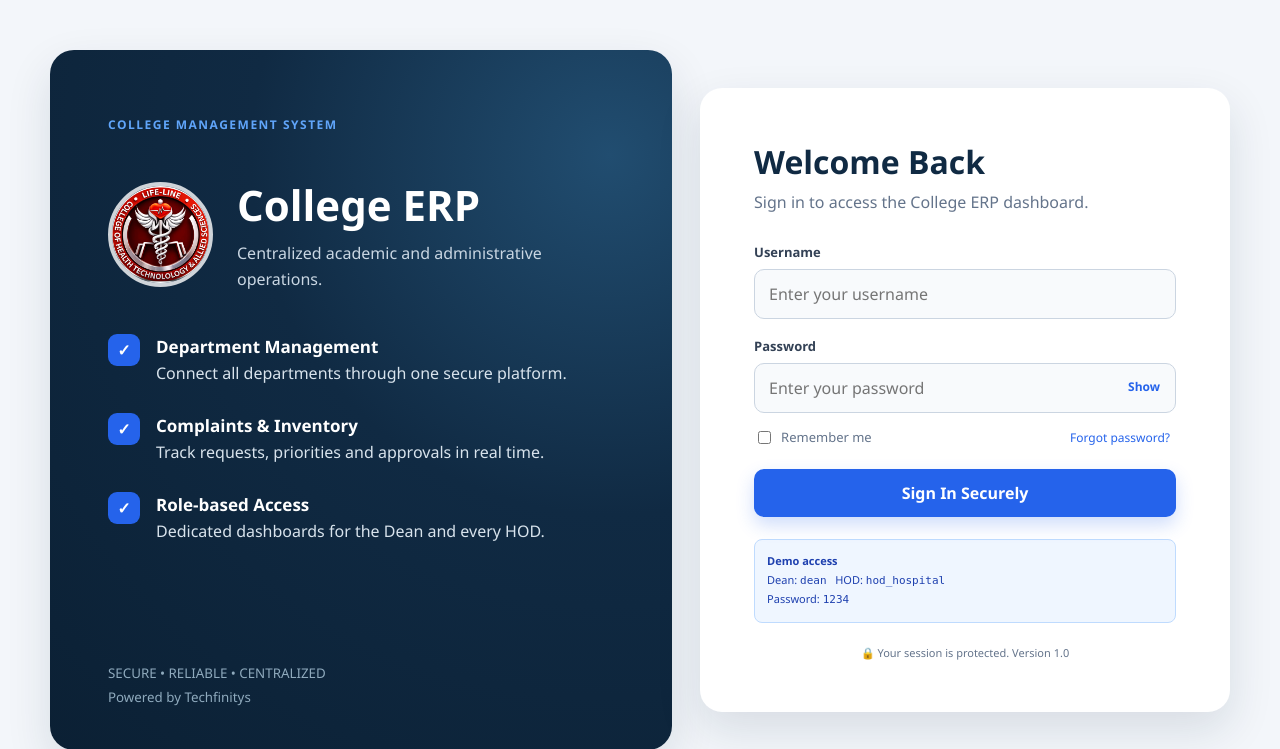
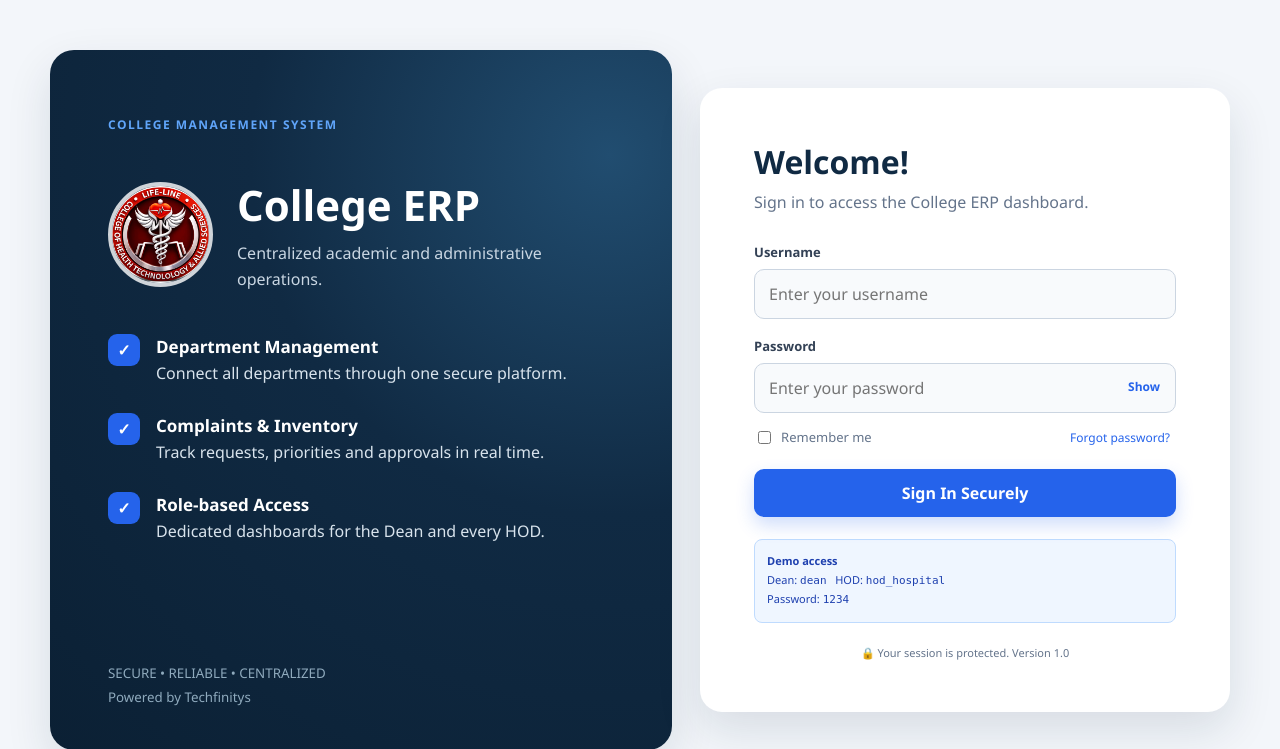
Before and after one commit to gitwork3054/college_erp, a Flask app: page / in a window 1280 px wide. Shown: the top 749 px of the page. Run offline with Flask 3, Linux system fonts and the light colour scheme.

Commit message:
Change greeting from 'Welcome Back' to 'Welcome!'

```diff
--- a/templates/login.html
+++ b/templates/login.html
@@ -26,7 +26,7 @@
 
     <section class="login-card">
       <div class="mobile-logo"><img src="{{ url_for('static', filename='logo.jpg') }}" alt="College logo"></div>
-      <h2>Welcome Back</h2>
+      <h2>Welcome!</h2>
       <p class="muted">Sign in to access the College ERP dashboard.</p>
       {% with messages = get_flashed_messages(with_categories=true) %}
         {% for category, message in messages %}<div class="alert {{ category }}">{{ message }}</div>{% endfor %}
```
